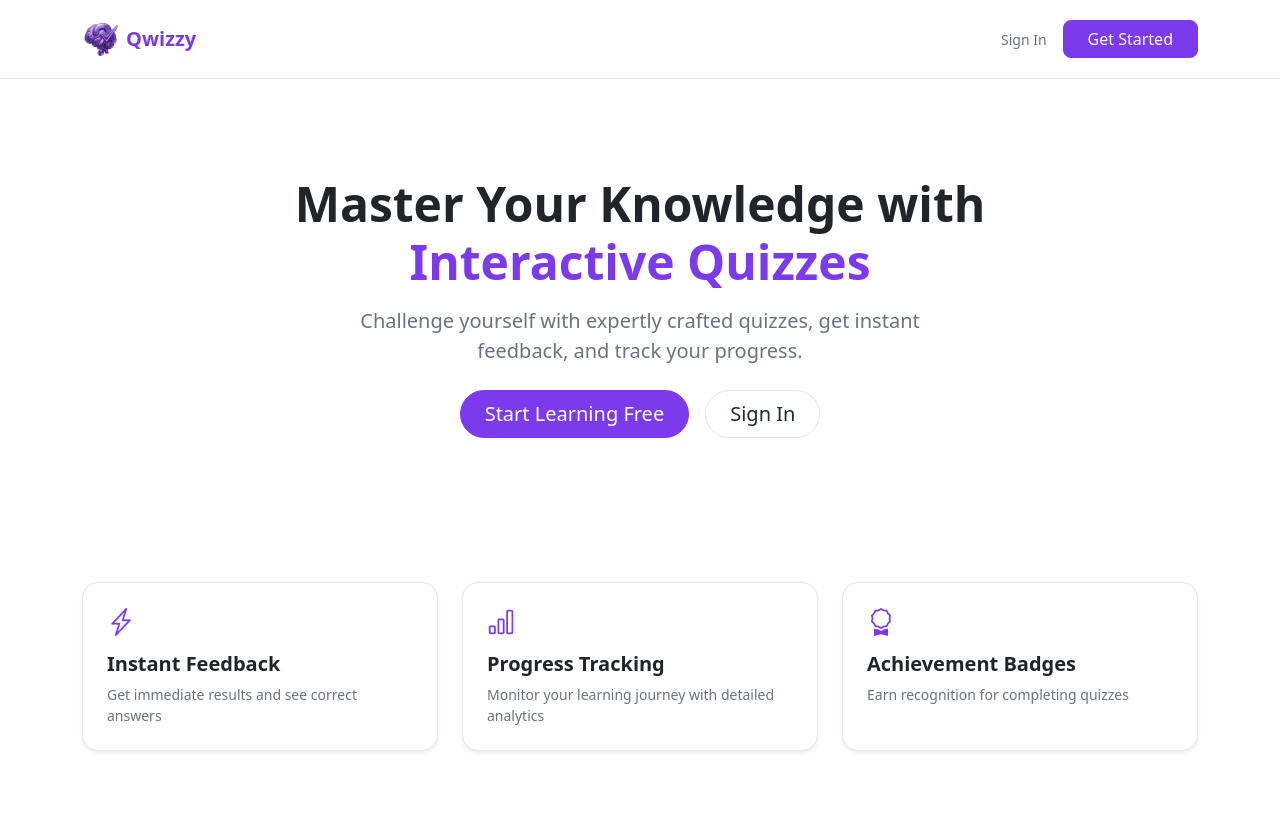
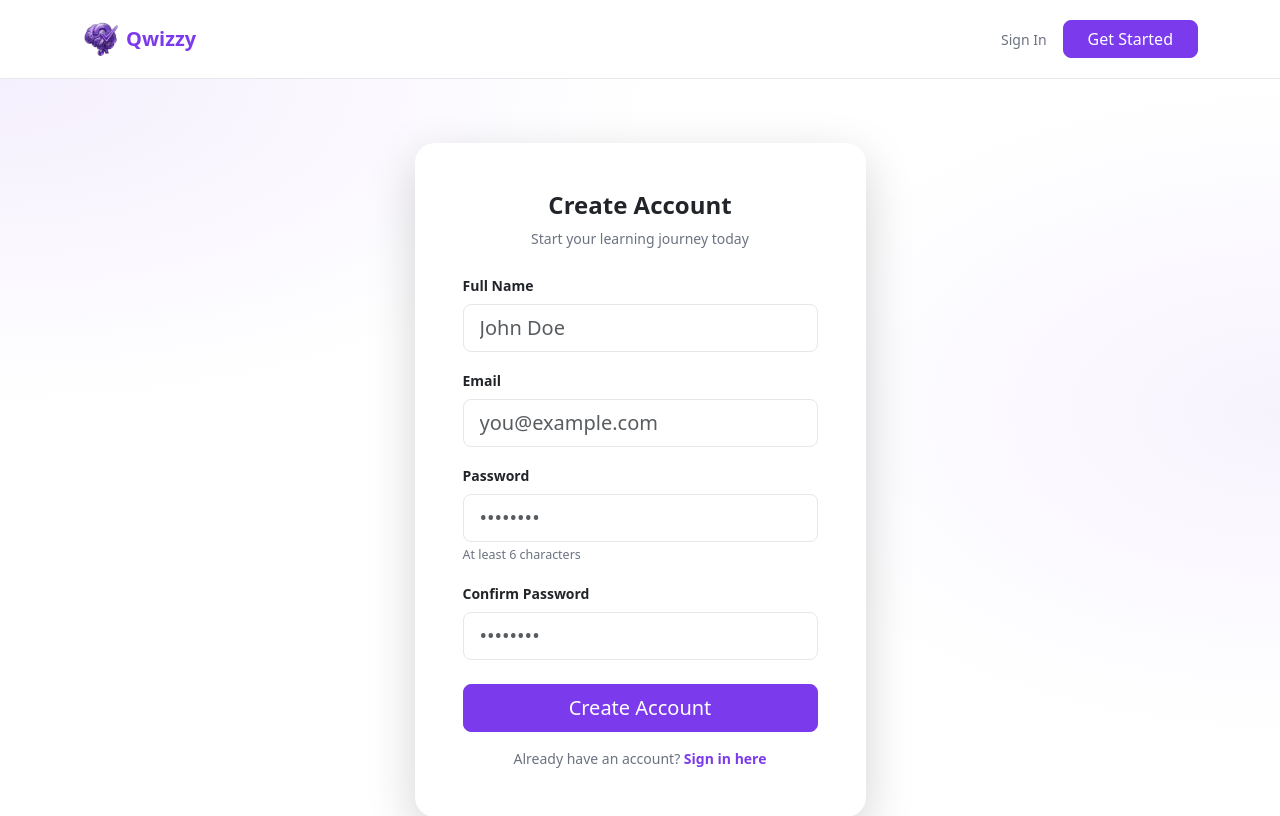
Before and after one commit to faridaemadibrahim/Qwizzy-Front-End, a React (Vite) app: page /register in a window 1280 px wide. Before the commit this address led to /. Shown: the top 816 px of the page. Built offline with nearby package versions, Linux system fonts and the light colour scheme.

Commit message:
design register page

```diff
--- a/src/App.jsx
+++ b/src/App.jsx
@@ -1,17 +1,18 @@
-import { Navigate, Route, Routes } from 'react-router-dom'
+import { Navigate, Route, Routes } from "react-router-dom";
 
-import LandingPage from './modules/landing/pages/LandingPage.jsx'
-import Login from './modules/auth/pages/login.jsx'
-import RootLayout from './layouts/RootLayout.jsx'
-
+import LandingPage from "./modules/landing/pages/LandingPage.jsx";
+import Login from "./modules/auth/pages/login.jsx";
+import RootLayout from "./layouts/RootLayout.jsx";
+import Register from "./modules/auth/pages/register.jsx";
 export default function App() {
   return (
     <Routes>
       <Route element={<RootLayout />}>
         <Route path="/" element={<LandingPage />} />
         <Route path="/login" element={<Login />} />
+        <Route path="/register" element={<Register />} />
       </Route>
       <Route path="*" element={<Navigate to="/" replace />} />
     </Routes>
-  )
+  );
 }
--- a/src/modules/Landing/components/CtaSection.jsx
+++ b/src/modules/Landing/components/CtaSection.jsx
@@ -1,17 +1,23 @@
-import { cta } from '../data/landingContent.js'
+import { cta } from "../data/landingContent.js";
+import { Link } from "react-router-dom";
 
 export default function CtaSection() {
   return (
-    <section className="py-5 text-center" id="get-started" aria-labelledby="cta-heading">
+    <section
+      className="py-5 text-center"
+      id="get-started"
+      aria-labelledby="cta-heading"
+    >
       <div className="container py-lg-2">
         <h2 id="cta-heading" className="h2 fw-bold mb-3">
           {cta.title}
         </h2>
         <p className="text-qm-muted mb-4">{cta.subtitle}</p>
-        <a className="btn btn-lg btn-qm-gradient rounded-3" href="#create-account">
+
+        <Link className="btn btn-lg btn-qm-gradient rounded-3" to="/register">
           {cta.button}
-        </a>
+        </Link>
       </div>
     </section>
-  )
+  );
 }
--- a/src/modules/auth/components/LoginCard.jsx
+++ b/src/modules/auth/components/LoginCard.jsx
@@ -1,29 +1,34 @@
-import { useId, useState } from 'react'
-
-import { authCopy } from '../data/authContent.js'
+import { useId, useState } from "react";
+import { Link } from "react-router-dom";
+import { authCopy } from "../data/authContent.js";
 
 export default function LoginCard() {
-  const emailId = useId()
-  const passwordId = useId()
-  const [email, setEmail] = useState('')
-  const [password, setPassword] = useState('')
+  const emailId = useId();
+  const passwordId = useId();
+  const [email, setEmail] = useState("");
+  const [password, setPassword] = useState("");
 
   function handleSubmit(event) {
-    event.preventDefault()
+    event.preventDefault();
   }
 
   return (
     <section className="container auth-shell">
       <div className="row justify-content-center">
-        <div className="col-12 col-sm-10 col-md-8 col-lg-5 col-xl-4">
-          <div className="card auth-card border-0 shadow-sm">
+        <div className="col-12 col-sm-10 col-md-8 col-lg-5 col-xl-5">
+          <div className="card auth-card border-0 shadow-lg">
             <div className="card-body p-4 p-md-5">
               <h1 className="h4 fw-bold text-center mb-2">{authCopy.title}</h1>
-              <p className="auth-muted text-center small mb-4">{authCopy.subtitle}</p>
+              <p className="auth-muted text-center small mb-4">
+                {authCopy.subtitle}
+              </p>
 
               <form onSubmit={handleSubmit} className="d-grid gap-3">
                 <div>
-                  <label htmlFor={emailId} className="form-label small fw-semibold">
+                  <label
+                    htmlFor={emailId}
+                    className="form-label small fw-semibold"
+                  >
                     Email
                   </label>
                   <input
@@ -39,7 +44,10 @@ export default function LoginCard() {
                 </div>
 
                 <div>
-                  <label htmlFor={passwordId} className="form-label small fw-semibold">
+                  <label
+                    htmlFor={passwordId}
+                    className="form-label small fw-semibold"
+                  >
                     Password
                   </label>
                   <input
@@ -54,15 +62,23 @@ export default function LoginCard() {
                   />
                 </div>
 
-                <button type="submit" className="btn btn-qm-primary btn-lg rounded-3 mt-2">
+                <button
+                  type="submit"
+                  className="btn btn-qm-primary btn-lg rounded-3 mt-2"
+                >
                   Sign In
                 </button>
 
                 <p className="text-center small mb-0">
-                  <span className="auth-muted">Don&apos;t have an account?</span>{' '}
-                  <a className="link-qm fw-semibold text-decoration-none" href="#sign-up">
-                    Sign up now
-                  </a>
+                  <span className="auth-muted">
+                    Don&apos;t have an account?
+                  </span>{" "}
+                  <Link
+                    className="link-qm fw-semibold text-decoration-none"
+                    to="/register"
+                  >
+                    Sign up here
+                  </Link>
                 </p>
               </form>
             </div>
@@ -70,5 +86,5 @@ export default function LoginCard() {
         </div>
       </div>
     </section>
-  )
+  );
 }
--- /dev/null
+++ b/src/modules/auth/components/RegisterCard.jsx
@@ -0,0 +1,156 @@
+import { useId, useState } from "react";
+import { Link } from "react-router-dom";
+export default function RegisterCard() {
+  const nameId = useId();
+  const emailId = useId();
+  const passwordId = useId();
+  const confirmPasswordId = useId();
+
+  const [name, setName] = useState("");
+  const [email, setEmail] = useState("");
+  const [password, setPassword] = useState("");
+  const [confirmPassword, setConfirmPassword] = useState("");
+  const [error, setError] = useState("");
+
+  function handleSubmit(event) {
+    event.preventDefault();
+    if (password.length < 6) {
+      setError("Password must be at least 6 characters.");
+      return;
+    }
+    if (password !== confirmPassword) {
+      setError("Passwords do not match.");
+      return;
+    }
+    setError("");
+    // TODO: handle registration logic
+  }
+
+  return (
+    <section className="container auth-shell">
+      <div className="row justify-content-center">
+        <div className="col-12 col-sm-10 col-md-8 col-lg-5 col-xl-5">
+          <div className="card auth-card border-0 shadow-lg">
+            <div className="card-body p-4 p-md-5">
+              <h1 className="h4 fw-bold text-center mb-2">Create Account</h1>
+              <p className="auth-muted text-center small mb-4">
+                Start your learning journey today
+              </p>
+
+              <form onSubmit={handleSubmit} className="d-grid gap-3">
+                {error && (
+                  <div
+                    className="alert alert-danger py-2 small mb-0"
+                    role="alert"
+                  >
+                    {error}
+                  </div>
+                )}
+
+                <div>
+                  <label
+                    htmlFor={nameId}
+                    className="form-label small fw-semibold"
+                  >
+                    Full Name
+                  </label>
+                  <input
+                    id={nameId}
+                    className="form-control form-control-lg"
+                    type="text"
+                    placeholder="John Doe"
+                    value={name}
+                    onChange={(e) => setName(e.target.value)}
+                    autoComplete="name"
+                    required
+                  />
+                </div>
+
+                <div>
+                  <label
+                    htmlFor={emailId}
+                    className="form-label small fw-semibold"
+                  >
+                    Email
+                  </label>
+                  <input
+                    id={emailId}
+                    className="form-control form-control-lg"
+                    type="email"
+                    placeholder="you@example.com"
+                    value={email}
+                    onChange={(e) => setEmail(e.target.value)}
+                    autoComplete="email"
+                    required
+                  />
+                </div>
+
+                <div>
+                  <label
+                    htmlFor={passwordId}
+                    className="form-label small fw-semibold"
+                  >
+                    Password
+                  </label>
+                  <input
+                    id={passwordId}
+                    className="form-control form-control-lg"
+                    type="password"
+                    placeholder="••••••••"
+                    value={password}
+                    onChange={(e) => setPassword(e.target.value)}
+                    autoComplete="new-password"
+                    required
+                    minLength={6}
+                  />
+                  <div
+                    className="form-text auth-muted"
+                    style={{ fontSize: "0.78rem" }}
+                  >
+                    At least 6 characters
+                  </div>
+                </div>
+
+                <div>
+                  <label
+                    htmlFor={confirmPasswordId}
+                    className="form-label small fw-semibold"
+                  >
+                    Confirm Password
+                  </label>
+                  <input
+                    id={confirmPasswordId}
+                    className="form-control form-control-lg"
+                    type="password"
+                    placeholder="••••••••"
+                    value={confirmPassword}
+                    onChange={(e) => setConfirmPassword(e.target.value)}
+                    autoComplete="new-password"
+                    required
+                  />
+                </div>
+
+                <button
+                  type="submit"
+                  className="btn btn-qm-primary btn-lg rounded-3 mt-2"
+                >
+                  Create Account
+                </button>
+
+                <p className="text-center small mb-0">
+                  <span className="auth-muted">Already have an account?</span>{" "}
+                  <Link
+                    className="link-qm fw-semibold text-decoration-none"
+                    to="/login"
+                  >
+                    Sign in here
+                  </Link>
+                </p>
+              </form>
+            </div>
+          </div>
+        </div>
+      </div>
+    </section>
+  );
+}
--- a/src/modules/auth/data/authContent.js
+++ b/src/modules/auth/data/authContent.js
@@ -1,4 +1,12 @@
-export const authCopy = {
+export const loginCopy = {
   title: 'Welcome Back',
   subtitle: 'Sign in to continue your learning journey',
 }
+
+export const registerCopy = {
+  title: 'Create Account',
+  subtitle: 'Start your learning journey today',
+}
+
+// Legacy export — keeps LoginCard working without changes
+export const authCopy = loginCopy
--- /dev/null
+++ b/src/modules/auth/pages/register.jsx
@@ -0,0 +1,13 @@
+import "../styles/auth.css";
+
+import RegisterCard from "../components/RegisterCard.jsx";
+
+export default function Register() {
+  return (
+    <div className="auth-page">
+      <main className="auth-main">
+        <RegisterCard />
+      </main>
+    </div>
+  );
+}
```
